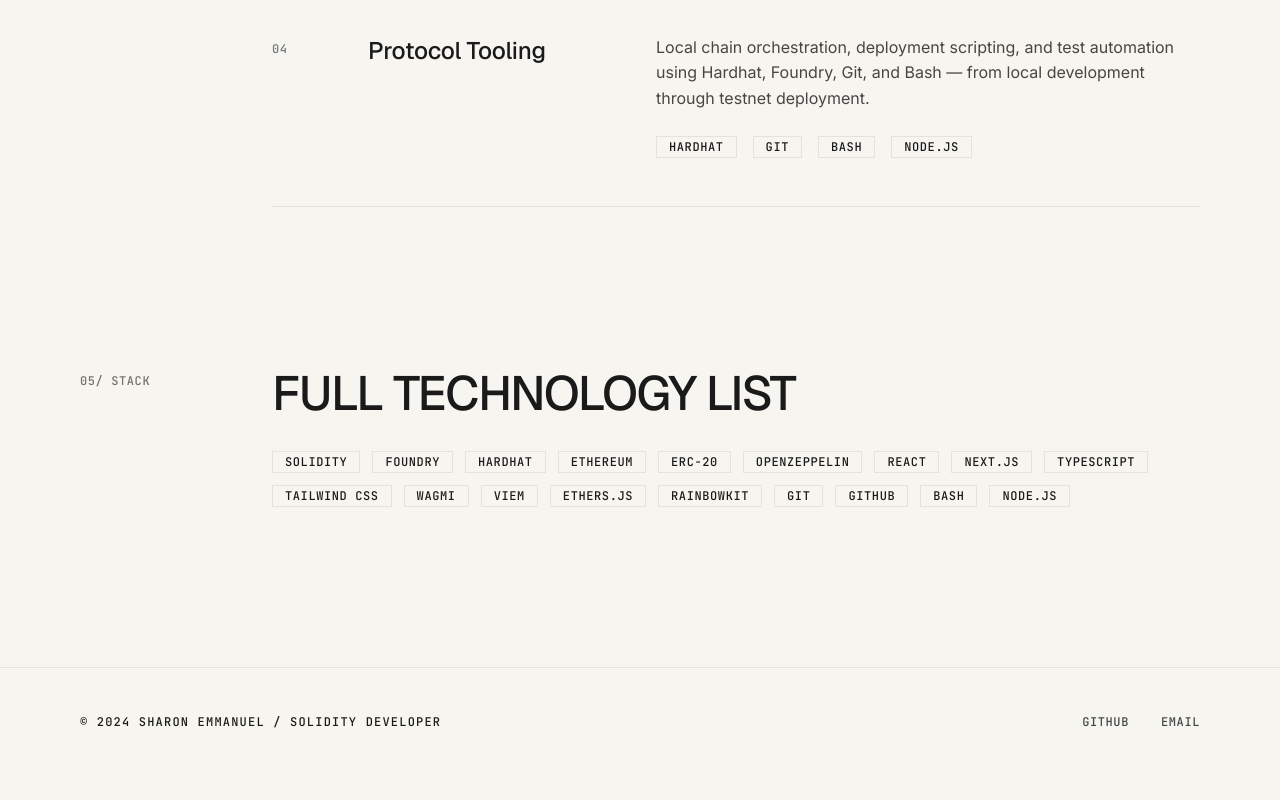
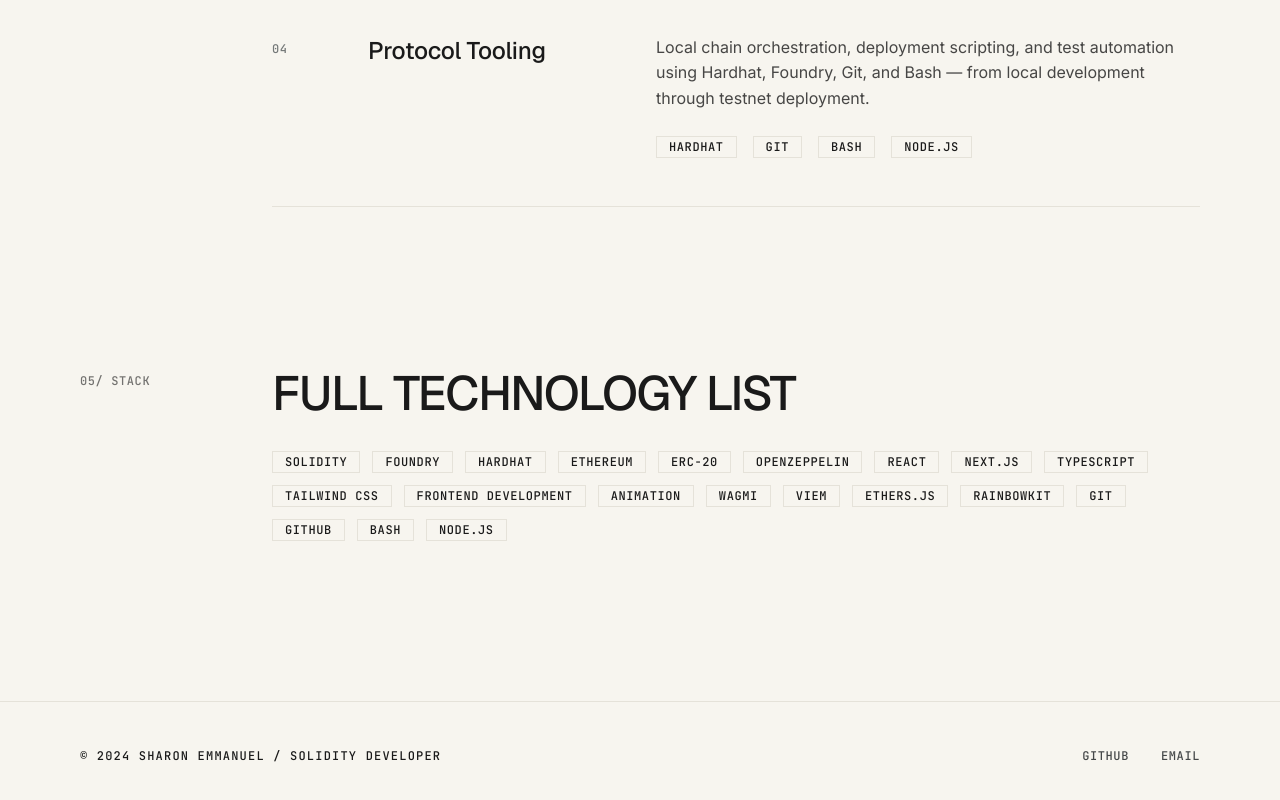
Before and after one commit to Sharon-dev-create/Sharon_Emmanuel_Web3_Porfolio, a Next.js app: page /skills in a window 1280 px wide. Shown: the part 1257-2057 px from the top of the page. Before the commit the page ends 2033 px from the top, so only its background shows below. Built offline with nearby package versions, Linux system fonts and the light colour scheme.

Commit message:
added typewriter animation to the hero page

```diff
--- a/data/skills.ts
+++ b/data/skills.ts
@@ -52,6 +52,8 @@ export const technologies = [
   "Next.js",
   "TypeScript",
   "Tailwind CSS",
+  "Frontend Development",
+  "Animation",
   "Wagmi",
   "Viem",
   "Ethers.js",
```
